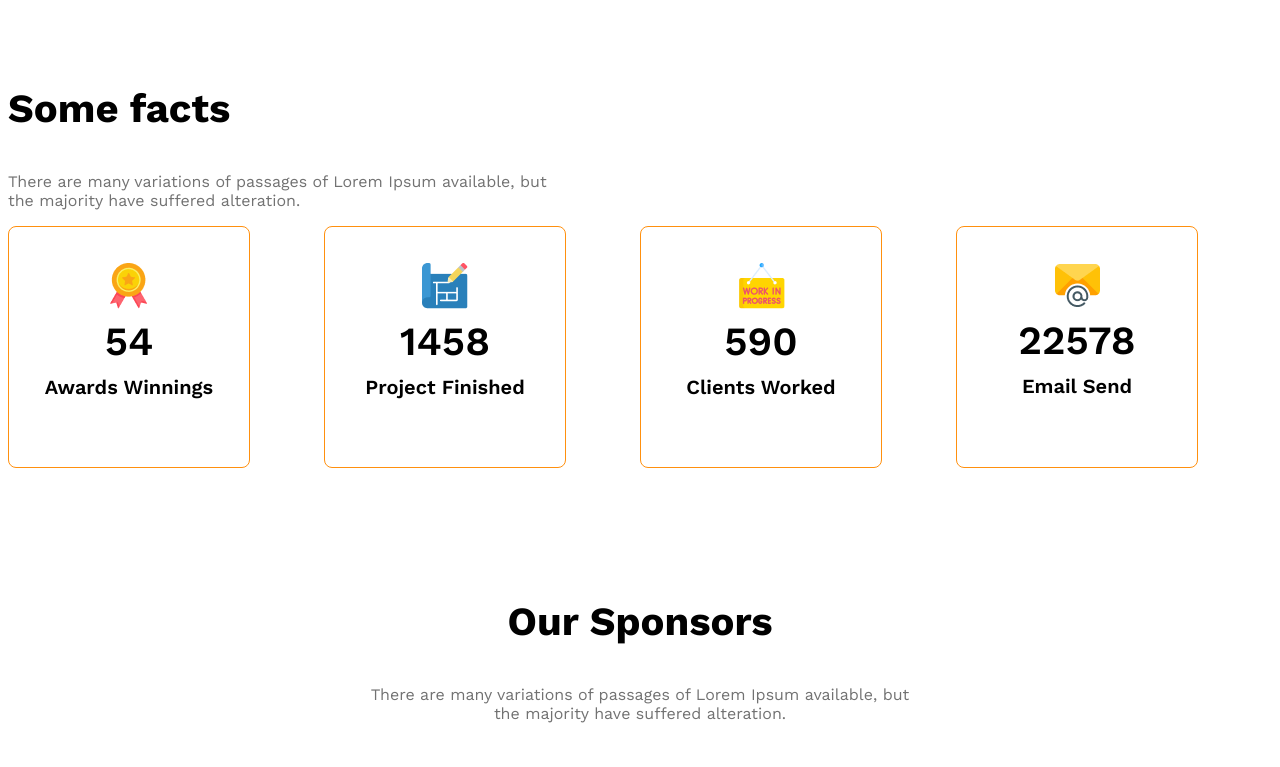
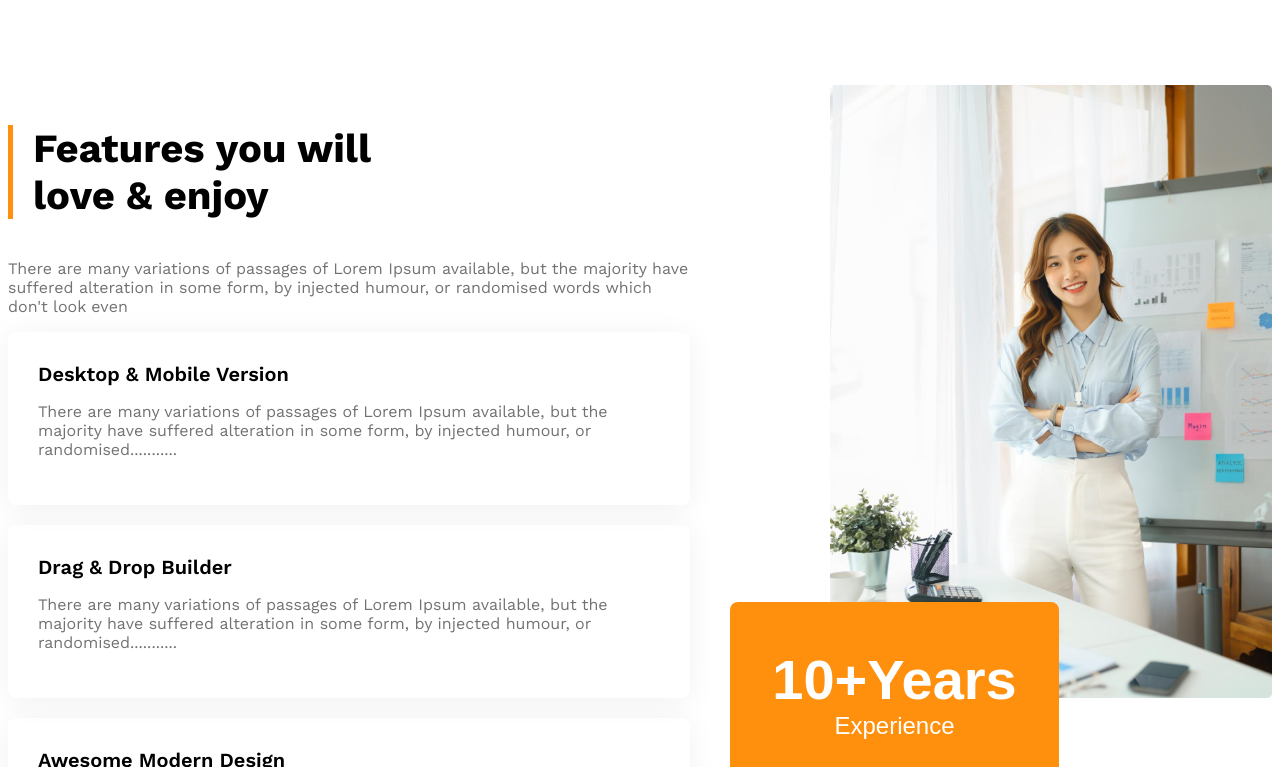
Before and after one commit to nusrat40/g3-architects-website, a plain HTML site: page index.html in a window 1280 px wide. Shown: the part 2010-2777 px from the top of the page. Drawn offline with nearby package versions, Linux system fonts and the light colour scheme.

Commit message:
added the experience part

```diff
--- a/index.html
+++ b/index.html
@@ -46,8 +46,36 @@
 
             </section>
 
-            <section>
+            <section class="features display-flex">
+                 <div>
+                        <h3 id="feature-section-title" class="section-title">Features you will<br>love & enjoy</h3>
+                        <p class="dark-3">There are many variations of passages of Lorem Ipsum available, but the majority have suffered alteration in some form, by injected humour, or randomised words which don't look even</p>
 
+                        <div class="feature-card">
+                            <h4 class="feature-title">Desktop & Mobile Version</h4>
+                            <p class="dark-3">There are many variations of passages of Lorem Ipsum available, but the majority have suffered alteration in some form, by injected humour, or randomised...........</p>
+                        </div>
+                        <div class="feature-card">
+                            <h4 class="feature-title">Drag & Drop Builder</h4>
+                            <p class="dark-3">There are many variations of passages of Lorem Ipsum available, but the majority have suffered alteration in some form, by injected humour, or randomised...........</p>
+                        </div>
+                        <div class="feature-card">
+                            <h4 class="feature-title">Awesome Modern Design</h4>
+                            <p class="dark-3">There are many variations of passages of Lorem Ipsum available, but the majority have suffered alteration in some form, by injected humour, or randomised...........</p>
+                        </div>
+                        <div class="feature-card">
+                            <h4 class="feature-title">Super Easy to Edit</h4>
+                            <p class="dark-3">There are many variations of passages of Lorem Ipsum available, but the majority have suffered alteration in some form, by injected humour, or randomised...........</p>
+                        </div>
+
+                 </div>
+                 <div class="feature-pic">
+                    <img src="images/architect.png" alt="">
+                    <button id="experience-badge" class="btn-primary">
+                        <span id="experience-year">10+Years</span><br>
+                        <span>Experience</span>
+                    </button>
+                 </div>
             </section>
 
             <section class="some-facts">
--- a/styles/architects.css
+++ b/styles/architects.css
@@ -103,6 +103,47 @@ main > section{
     font-weight: 500;
  }
 
+
+/* feature styles */
+.features{
+    gap:140px;
+}
+#feature-section-title{
+    border-left: 5px solid #FF900E;
+    padding-left: 20px;
+}
+
+.feature-card .feature-title{
+    font-weight: 600;
+    font-size: 1.25rem;
+    margin-top: 0px;
+    margin-bottom: 0px;
+
+}
+.feature-card{
+    padding:30px;
+    box-shadow: 0 4px 30px 0 rgba(0, 0, 0, 0.06);
+    margin-bottom: 20px;
+    border-radius: 8px;
+}
+
+#experience-badge{
+    padding: 45px 42px;
+    font-size: 1.5rem;
+    font-weight: 500;
+    margin-left: -100px;
+    margin-top: -100px;
+
+}
+#experience-year{
+    font-size: 3.5rem;
+    font-weight: 700;
+}
+
+.feature-pic img{
+    width:100%;
+}
+
  /* facts styles */
  .facts-container{
     display: grid;
@@ -152,7 +193,7 @@ main > section{
 
 
 @media screen and (max-width: 576px) {
-    .navbar, .nav-links, .teams{
+    .navbar, .nav-links, .teams, .features{
         flex-direction: column;
     }
     .team-img-container, .facts-container, .sponsor-companies{
@@ -165,11 +206,15 @@ main > section{
         justify-items: center;
         gap:24px;
     }
+    #experience-badge{
+        margin-top: 20px;
+        margin-left: 20px;
+    }
 
 }
 
 @media screen and (min-width:576px) and (max-width:992px) {
-    .teams{
+    .teams, .features{
         flex-direction: column;
     }
     .our-features{
@@ -180,4 +225,8 @@ main > section{
         gap:50px;
         justify-items: center;
     }
+    #experience-badge{
+        margin-top: 20px;
+        margin-left: 20px;
+    }
 }
```
